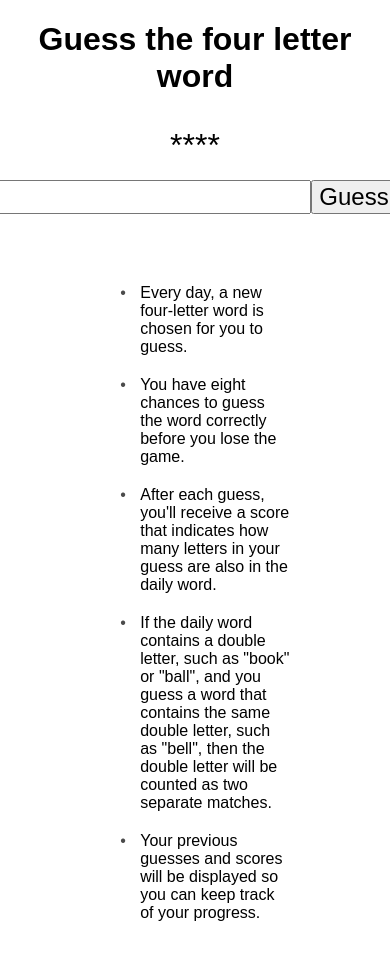
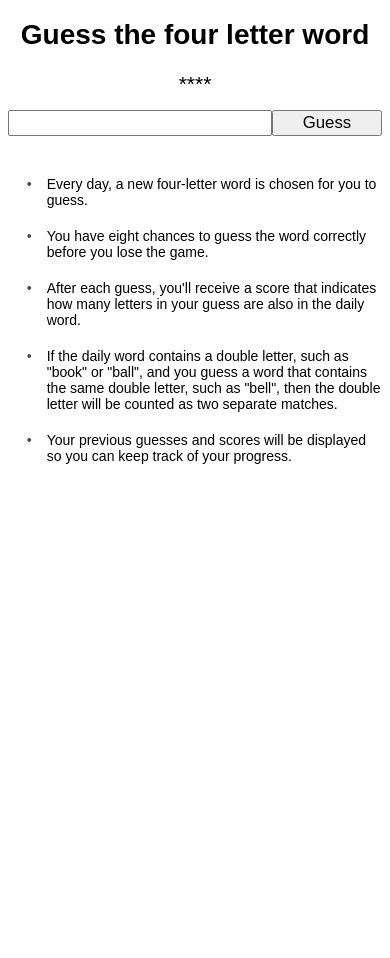
Before and after one commit to jamesdanielwhitford/deploy-test, a Flask app: page / in a window 390 px wide. After the commit the page ends 464 px from the top, so only its background shows below. Run offline with Flask 3, Linux system fonts and the light colour scheme; some libraries are stand-ins or nearby versions.

Commit message:
Add media queries

```diff
--- a/templates/hardle.html
+++ b/templates/hardle.html
@@ -10,6 +10,7 @@
 
     h1 {
       text-align: center;
+      color: #000000;
     }
 
     #word {
@@ -76,6 +77,30 @@
       content: '';
       width: 100%;
       display: inline-block;
+    }
+    @media only screen and (max-width: 600px) {
+      body {
+        font-size: 14px;
+      }
+
+      #word {
+        font-size: 1.5em;
+      }
+
+      #guessInput {
+        font-size: 1.2em;
+        width: 70%;
+      }
+
+      button {
+        font-size: 1.2em;
+        width: 30%;
+      }
+
+      ul {
+        width: 90%;
+        padding-top: 30px;
+      }
     }
   </style>
   <body>
```
